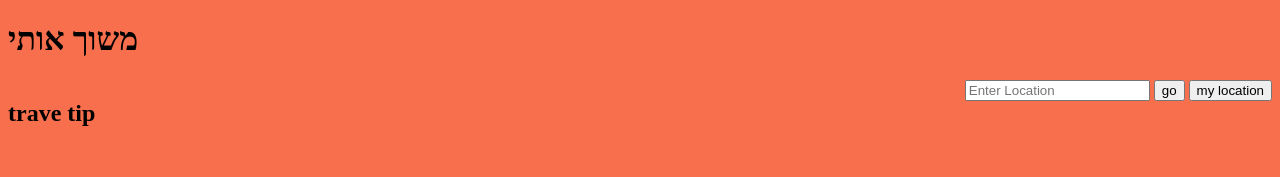
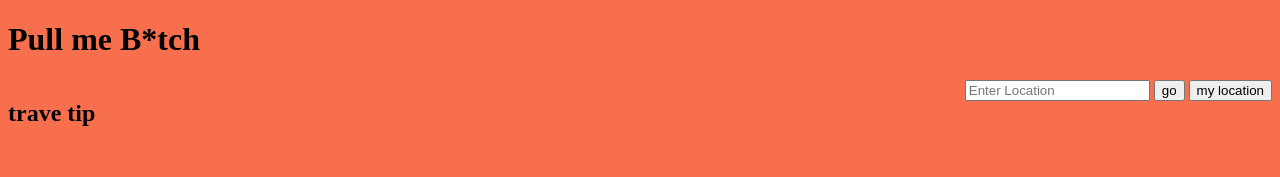
Before and after one commit to chenshoshana/travel-tip, a plain HTML site: page index.html in a window 1280 px wide. Shown: the top 177 px of the page. Drawn offline with Linux system fonts and the light colour scheme; some packages are replaced by stand-ins of ours.

Commit message:
last try

```diff
--- a/index.html
+++ b/index.html
@@ -9,7 +9,7 @@
 </head>
 
 <body>
-    <h1>משוך אותי</h1>
+    <h1>Pull me B*tch</h1>
     <nav>
         <h1>trave tip</h1>
         <div class="nav-right-side">
```
